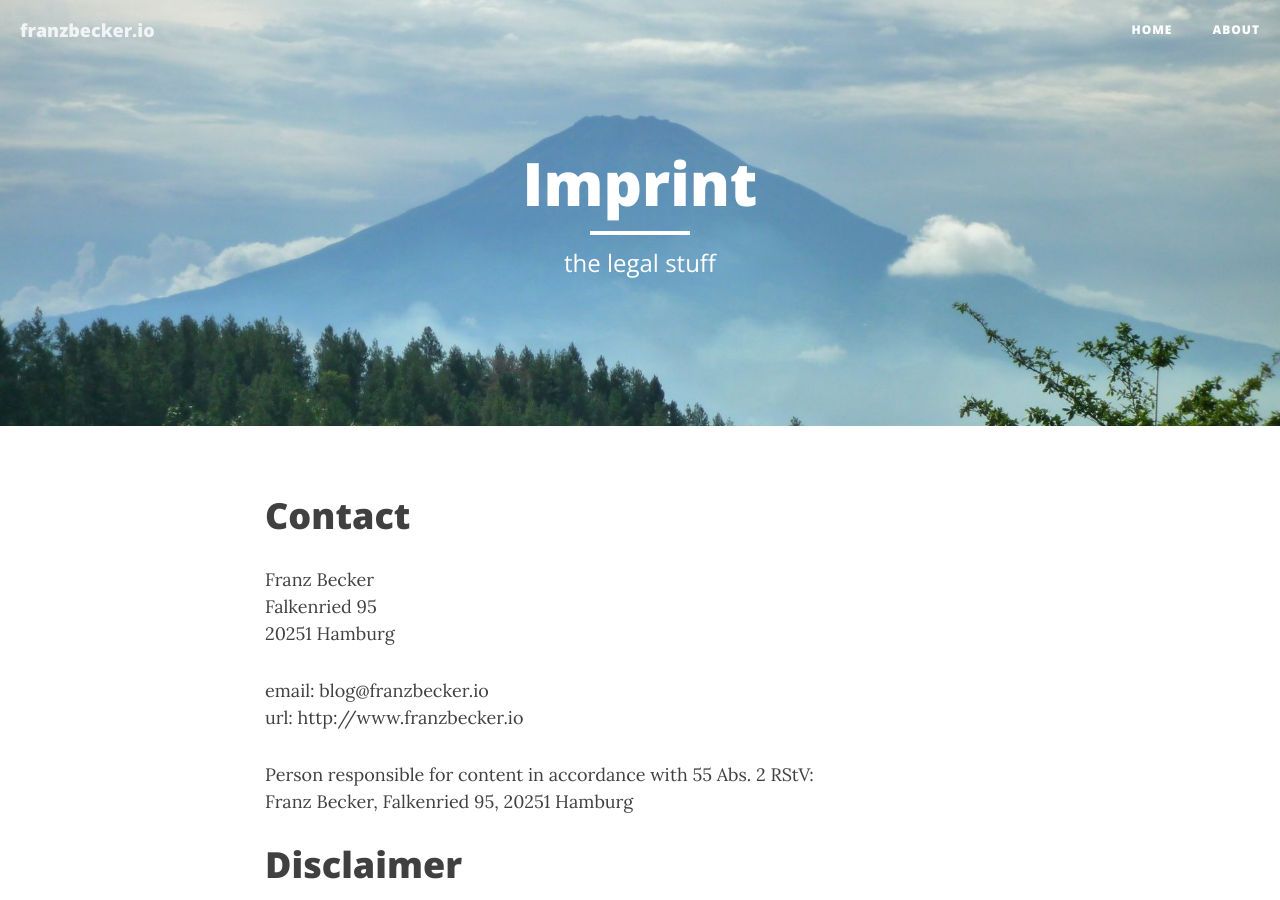
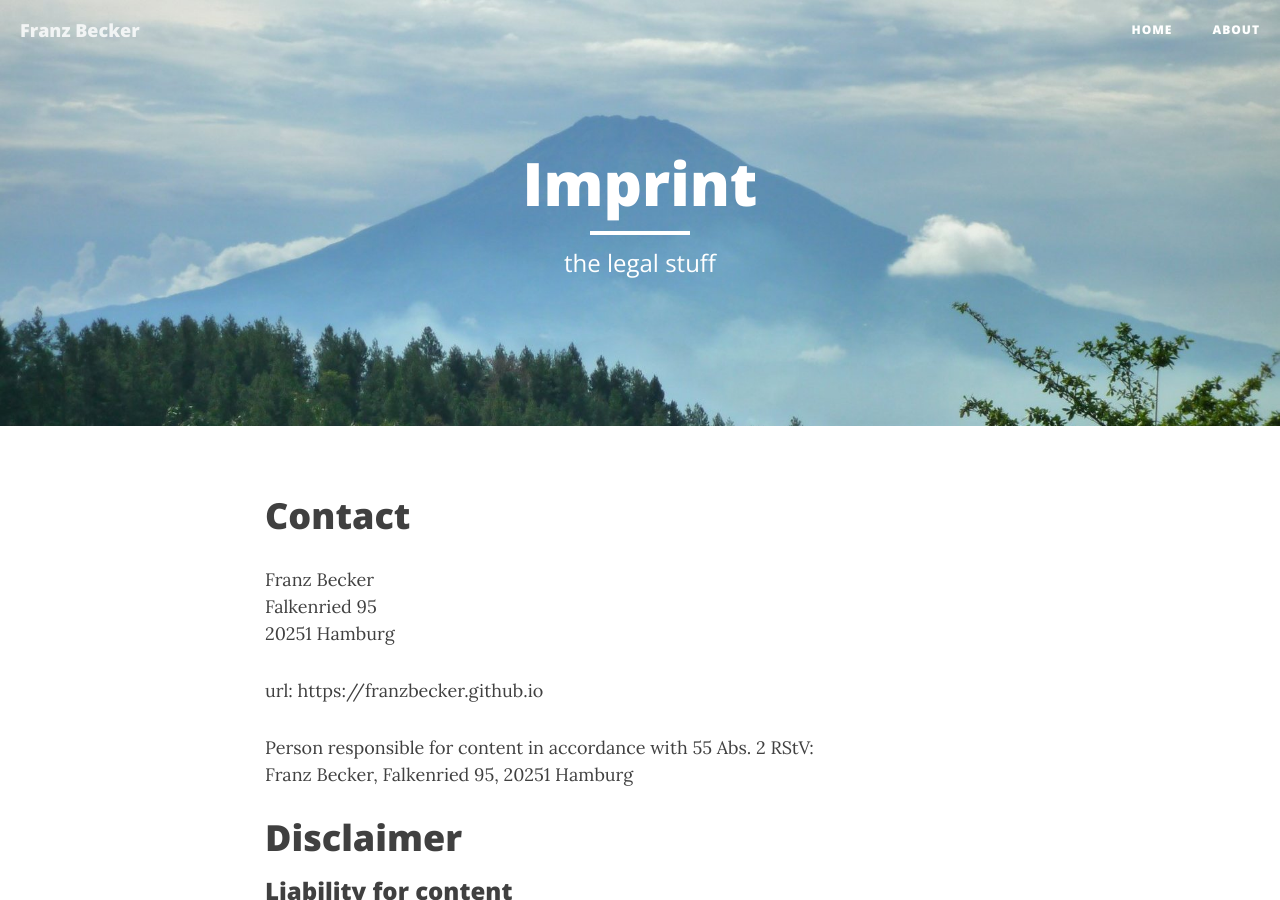
Before and after one commit to franzbecker/franzbecker.github.io, a Jekyll site: the page built from imprint.md, in a window 1280 px wide and 900 px high. Built offline with Jekyll 4.4.1, drawn with Linux system fonts in a browser that asks for light colours; nearby versions of some CDN libraries.

Commit message:
Remove all references to former domain franzbecker.io
The domain franzbecker.io (incl. blog.franzbecker.io) is no longer
owned by me and now points to a malicious site.

- Delete CNAME so GitHub Pages no longer redirects to blog.franzbecker.io
- Set site url to https://franzbecker.github.io
- Replace navbar brand "franzbecker.io" with "Franz Becker"
- Remove former e-mail address from imprint and README
- Remove twitter_username franzbecker_io
- Use post_url for the internal link to the gradle-bash-function post

Co-Authored-By: Claude Opus 5.5 <noreply@anthropic.com>
Claude-Session: https://claude.ai/code/session_01UKbsWVabKkDCKVu34HBeLk

```diff
--- a/CNAME
+++ /dev/null
@@ -1 +0,0 @@
-blog.franzbecker.io
--- a/_config.yml
+++ b/_config.yml
@@ -5,8 +5,7 @@ post-img: img/post-bg.jpg
 copyright_name: Franz Becker
 description: "Write your site description here. It will be used as your sites meta description as well!"
 baseurl: ""
-url: "http://www.franzbecker.io"
-twitter_username: franzbecker_io
+url: "https://franzbecker.github.io"
 github_username: franzbecker
 
 # Build settings
--- a/_includes/nav.html
+++ b/_includes/nav.html
@@ -9,7 +9,7 @@
                 <span class="icon-bar"></span>
                 <span class="icon-bar"></span>
             </button>
-            <a class="navbar-brand" href="{{ site.baseurl }}/">franzbecker.io</a>
+            <a class="navbar-brand" href="{{ site.baseurl }}/">Franz Becker</a>
         </div>
 
         <!-- Collect the nav links, forms, and other content for toggling -->
--- a/imprint.md
+++ b/imprint.md
@@ -11,8 +11,7 @@ Franz Becker<br/>
 Falkenried 95<br/>
 20251 Hamburg<br/>
 
-email: blog@franzbecker.io<br/>
-url: http://www.franzbecker.io<br/>
+url: https://franzbecker.github.io<br/>
 
 
 Person responsible for content in accordance with 55 Abs. 2 RStV:<br/>
```
Also changed, not shown: _posts/2016-08-05-Building-Xtext-DSLs-with-Gradle.md (+1 -1 lines), README.md.
